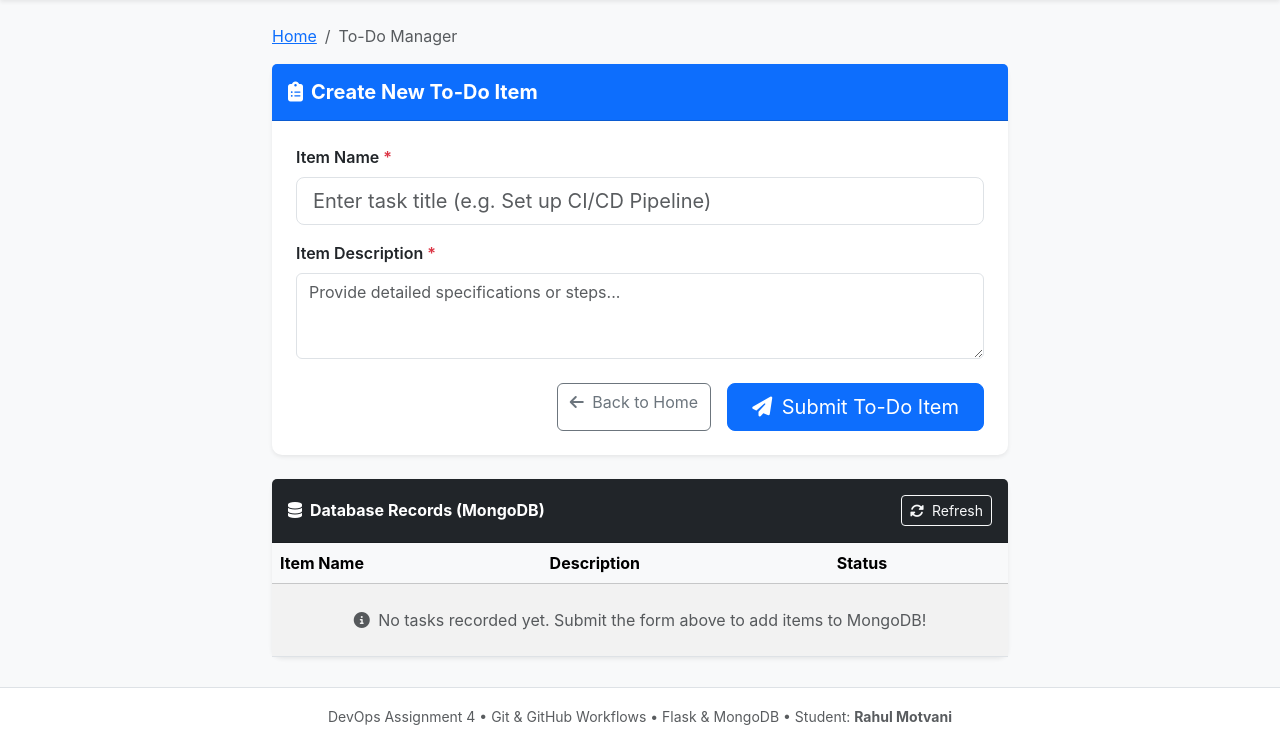
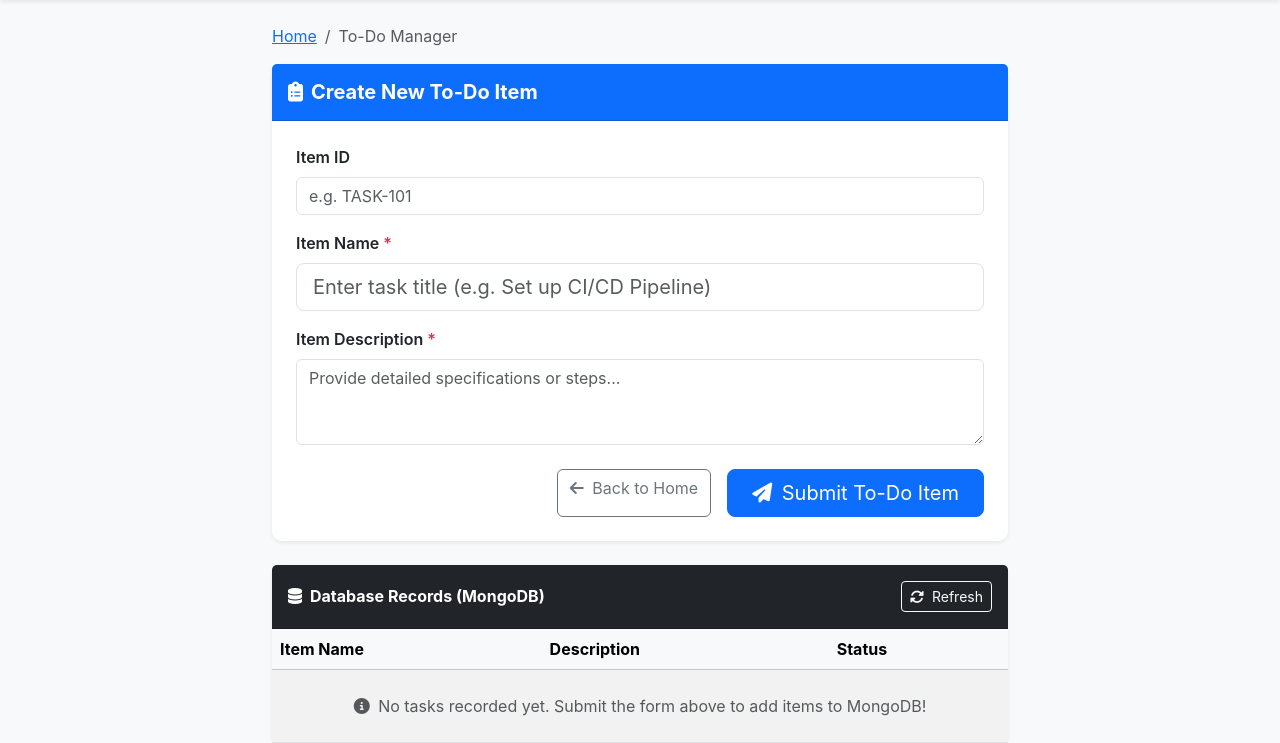
Before and after one commit to rahulmotvani0-sketch/Git_and_GitHub_Assignment, a Flask app: page /todo in a window 1280 px wide. Shown: the part 56-799 px from the top of the page. Run offline with Flask 3, Linux system fonts and the light colour scheme.

Commit message:
feat(todo): add Item ID field to To-Do form

```diff
--- a/templates/todo.html
+++ b/templates/todo.html
@@ -24,6 +24,13 @@
                 <div id="alertPlaceholder"></div>
 
                 <form id="todoForm">
+                    <div class="mb-3">
+                        <label for="itemId" class="form-label fw-semibold">
+                            Item ID
+                        </label>
+                        <input type="text" class="form-control" id="itemId" name="itemId" placeholder="e.g. TASK-101">
+                    </div>
+
                     <div class="mb-3">
                         <label for="itemName" class="form-label fw-semibold">
                             Item Name <span class="text-danger">*</span>
```
